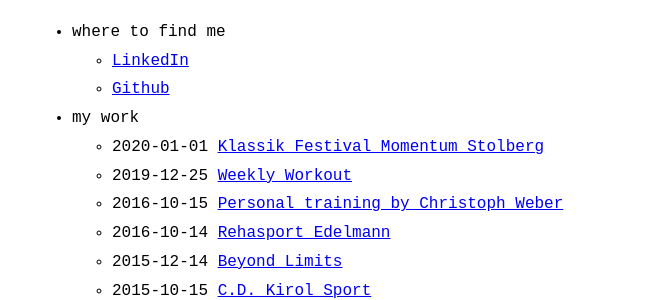
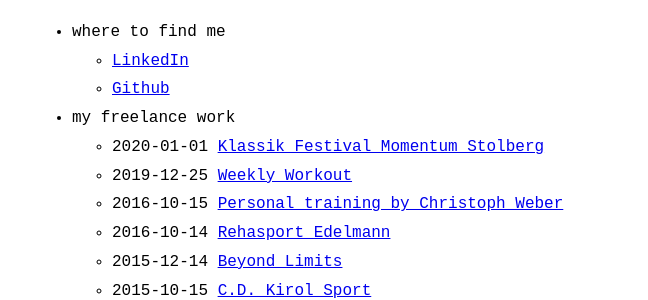
Before and after one commit to DavidUnzue/davidunzue.github.io, a Jekyll site: the page built from index.md, in a window 1280 px wide. Shown: the part 572-872 px from the top of the page, without its empty margins (288-936 px from the left). Built offline with Jekyll 4.4.1, drawn with Linux system fonts in a browser that asks for light colours.

Commit message:
text change

```diff
--- a/_data/menu.yml
+++ b/_data/menu.yml
@@ -9,7 +9,7 @@
       - title: Github
         url: https://github.com/davidunzue
 
-  - title: my work
+  - title: my freelance work
     post_list:
       limit: 10
       show_more: true
```
